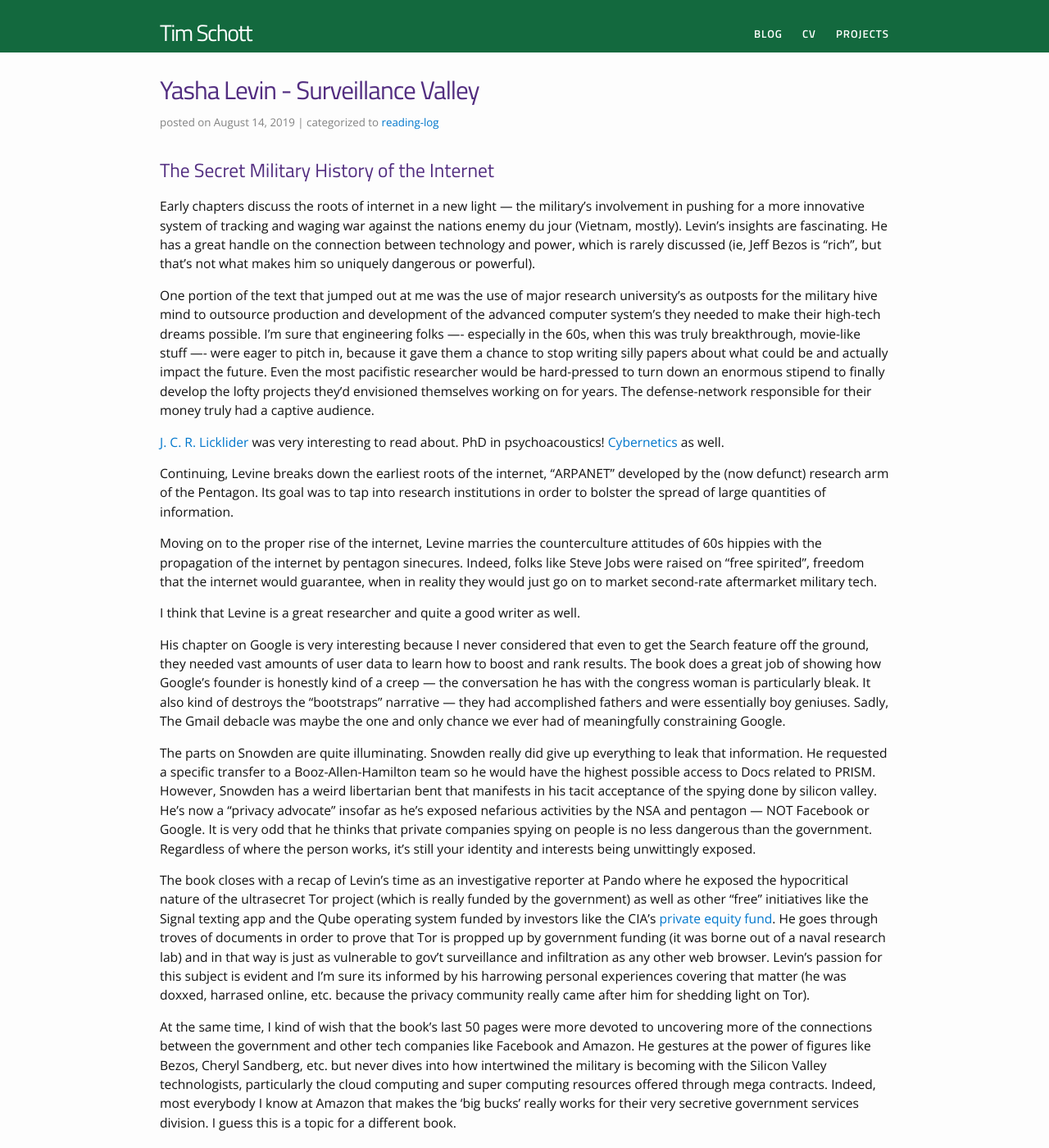
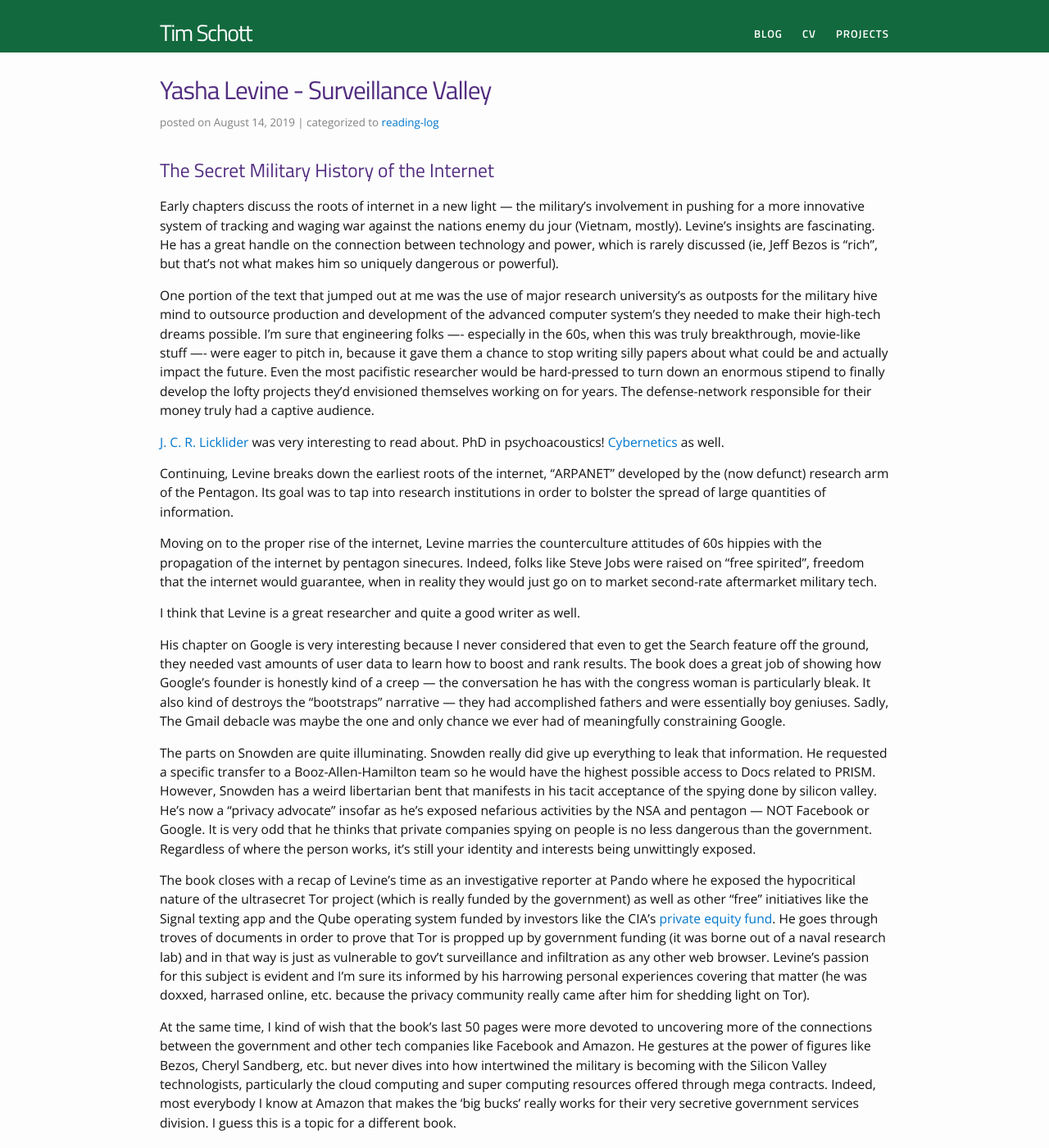
Before and after one commit to timschott/timschott.github.io, a Jekyll site: the page built from _posts/2019-08-14-yasha-levine.md, in a window 1280 px wide and 1400 px high. Shown: the whole window at 82% size. Built offline with Jekyll 4.4.1, drawn with Linux system fonts in a browser that asks for light colours; some of the changed text lies outside the part shown.

Commit message:
spell things right

```diff
--- a/_posts/2019-08-14-yasha-levine.md
+++ b/_posts/2019-08-14-yasha-levine.md
@@ -1,5 +1,5 @@
 ---
-title:  Yasha Levin - Surveillance Valley
+title:  Yasha Levine - Surveillance Valley
 date:   2019-08-14
 layout: post
 categories: reading-log
@@ -7,7 +7,7 @@
 
 ## The Secret Military History of the Internet
 
-Early chapters discuss the roots of internet in a new light — the military’s involvement in pushing for a more innovative system of tracking and waging war against the nations enemy du jour (Vietnam, mostly). Levin’s insights are fascinating. He has a great handle on the connection between technology and power, which is rarely discussed (ie, Jeff Bezos is “rich”, but that’s not what makes him so uniquely dangerous or powerful).
+Early chapters discuss the roots of internet in a new light — the military’s involvement in pushing for a more innovative system of tracking and waging war against the nations enemy du jour (Vietnam, mostly). Levine’s insights are fascinating. He has a great handle on the connection between technology and power, which is rarely discussed (ie, Jeff Bezos is “rich”, but that’s not what makes him so uniquely dangerous or powerful).
 
 One portion of the text that jumped out at me was the use of major research university’s as outposts for the military hive mind to outsource production and development of the advanced computer system’s they needed to make their high-tech dreams possible. I’m sure that engineering folks —- especially in the 60s, when this was truly breakthrough, movie-like stuff —- were eager to pitch in, because it gave them a chance to stop writing silly papers about what could be and actually impact the future. Even the most pacifistic researcher would be hard-pressed to turn down an enormous stipend to finally develop the lofty projects they'd envisioned themselves working on for years. The defense-network responsible for their money truly had a captive audience.
 
@@ -23,8 +23,8 @@
 
 The parts on Snowden are quite illuminating. Snowden really did give up everything to leak that information. He requested a specific transfer to a Booz-Allen-Hamilton team so he would have the highest possible access to Docs related to PRISM. However, Snowden has a weird libertarian bent that manifests in his tacit acceptance of the spying done by silicon valley. He’s now a “privacy advocate” insofar as he’s exposed nefarious activities by the NSA and pentagon — NOT Facebook or Google. It is very odd that he thinks that private companies spying on people is no less dangerous than the government. Regardless of where the person works, it’s still your identity and interests being unwittingly exposed.
 
-The book closes with a recap of Levin’s time as an investigative reporter at Pando where he exposed the hypocritical nature of the ultrasecret Tor project (which is really funded by the government) as well as other “free” initiatives like the Signal texting app and the Qube operating system funded by investors like the CIA's [private equity fund](https://en.wikipedia.org/wiki/In-Q-Tel). He goes through troves of documents in order to prove that Tor is propped up by government funding (it was borne out of a naval research lab) and in that way is just as vulnerable to gov’t surveillance and infiltration as any other web browser. Levin’s passion for this subject is evident and I’m sure its informed by his harrowing personal experiences covering that matter (he was doxxed, harrased online, etc. because the privacy community really came after him for shedding light on Tor).
+The book closes with a recap of Levine’s time as an investigative reporter at Pando where he exposed the hypocritical nature of the ultrasecret Tor project (which is really funded by the government) as well as other “free” initiatives like the Signal texting app and the Qube operating system funded by investors like the CIA's [private equity fund](https://en.wikipedia.org/wiki/In-Q-Tel). He goes through troves of documents in order to prove that Tor is propped up by government funding (it was borne out of a naval research lab) and in that way is just as vulnerable to gov’t surveillance and infiltration as any other web browser. Levine’s passion for this subject is evident and I’m sure its informed by his harrowing personal experiences covering that matter (he was doxxed, harrased online, etc. because the privacy community really came after him for shedding light on Tor).
 
 At the same time, I kind of wish that the book’s last 50 pages were more devoted to uncovering more of the connections between the government and other tech companies like Facebook and Amazon. He gestures at the power of figures like Bezos, Cheryl Sandberg, etc. but never dives into how intertwined the military is becoming with the Silicon Valley technologists, particularly the cloud computing and super computing resources offered through mega contracts. Indeed, most everybody I know at Amazon that makes the ‘big bucks’ really works for their very secretive government services division. I guess this is a topic for a different book.
 
-Overall Levin’s book was a joy to read. He is extremely thorough and placed his attention on a wide variety of obscuria in order to highlight the internet’s particularly problematic origins and developments.
+Overall Levine’s book was a joy to read. He is extremely thorough and placed his attention on a wide variety of obscuria in order to highlight the internet’s particularly problematic origins and developments.
```
